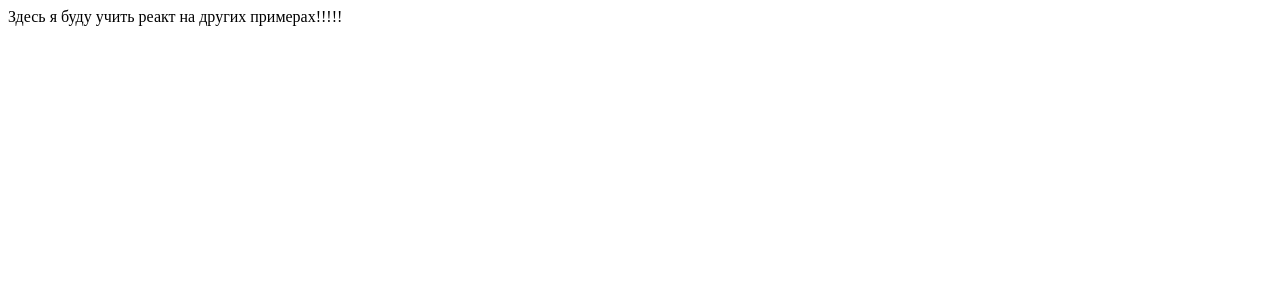
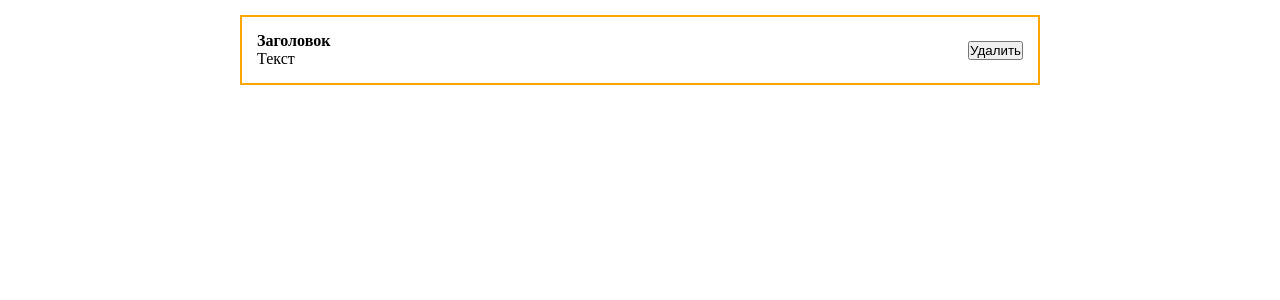
Before and after one commit to MihaDarin/fundamental-react, a React (Create React App) app: page / in a window 1280 px wide. Shown: the top 300 px of the page. Built offline with nearby package versions, Linux system fonts and the light colour scheme.

Commit message:
вёрстка, подготовлен шаблон поста

```diff
--- a/src/App.css
+++ b/src/App.css
@@ -0,0 +1,13 @@
+* {
+  margin: 0;
+  padding: 0%;
+  box-sizing: border-box;
+}
+
+#root {
+  display: flex;
+  justify-content: center;
+}
+.app_wrapper {
+  width: 800px;
+}
--- a/src/App.js
+++ b/src/App.js
@@ -1,8 +1,11 @@
 import "./App.css";
+import { Post } from "./components/Post/Post";
 
 function App() {
   return (
-    <div className="App">Здесь я буду учить реакт на других примерах!!!!!</div>
+    <div className="app_wrapper">
+      <Post />
+    </div>
   );
 }
 
--- /dev/null
+++ b/src/components/Post/Post.js
@@ -0,0 +1,13 @@
+import React from "react";
+import style from "./Post.module.css";
+export const Post = (props) => {
+  return (
+    <div className={style.post_wrapper}>
+      <div>
+        <strong>Заголовок</strong>
+        <div>Текст</div>
+      </div>
+      <button>Удалить</button>
+    </div>
+  );
+};
--- /dev/null
+++ b/src/components/Post/Post.module.css
@@ -0,0 +1,8 @@
+.post_wrapper {
+  display: flex;
+  border: 2px solid orange;
+  justify-content: space-between;
+  align-items: center;
+  margin-top: 15px;
+  padding: 15px;
+}
```
